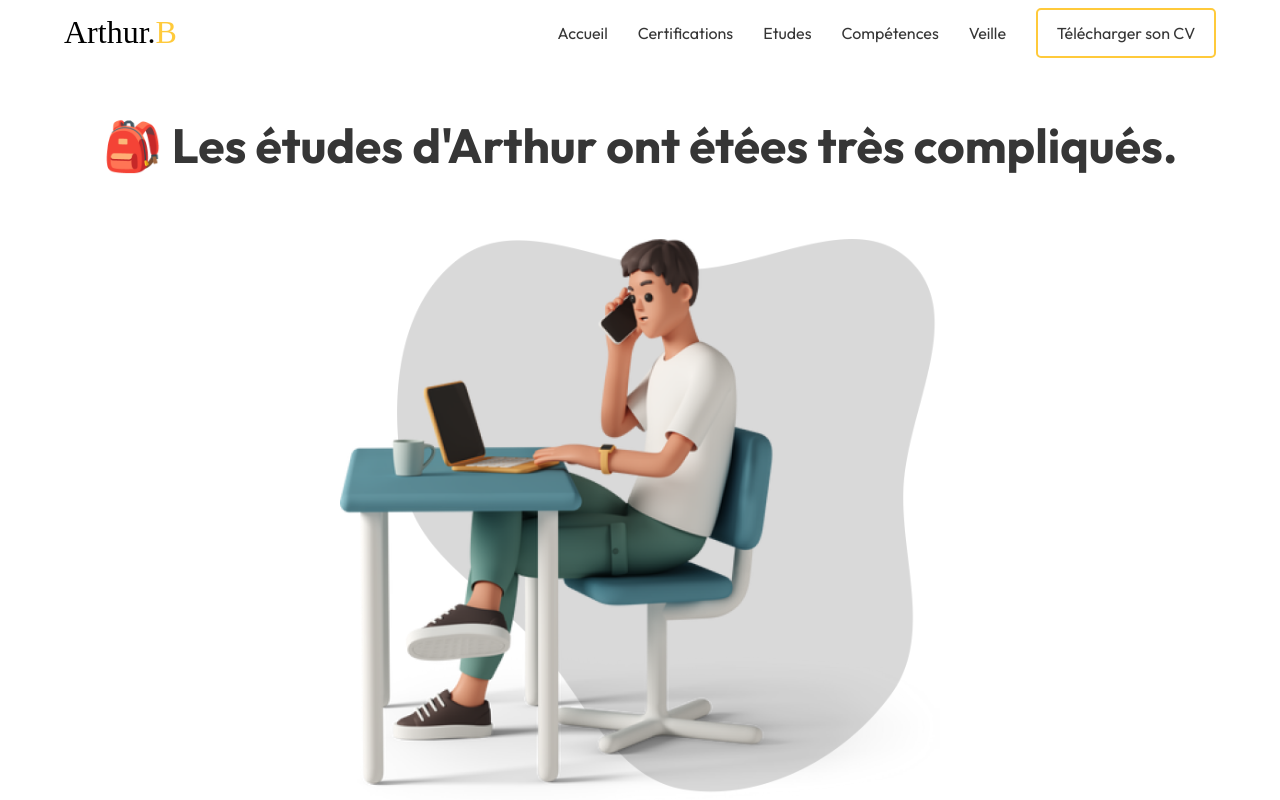
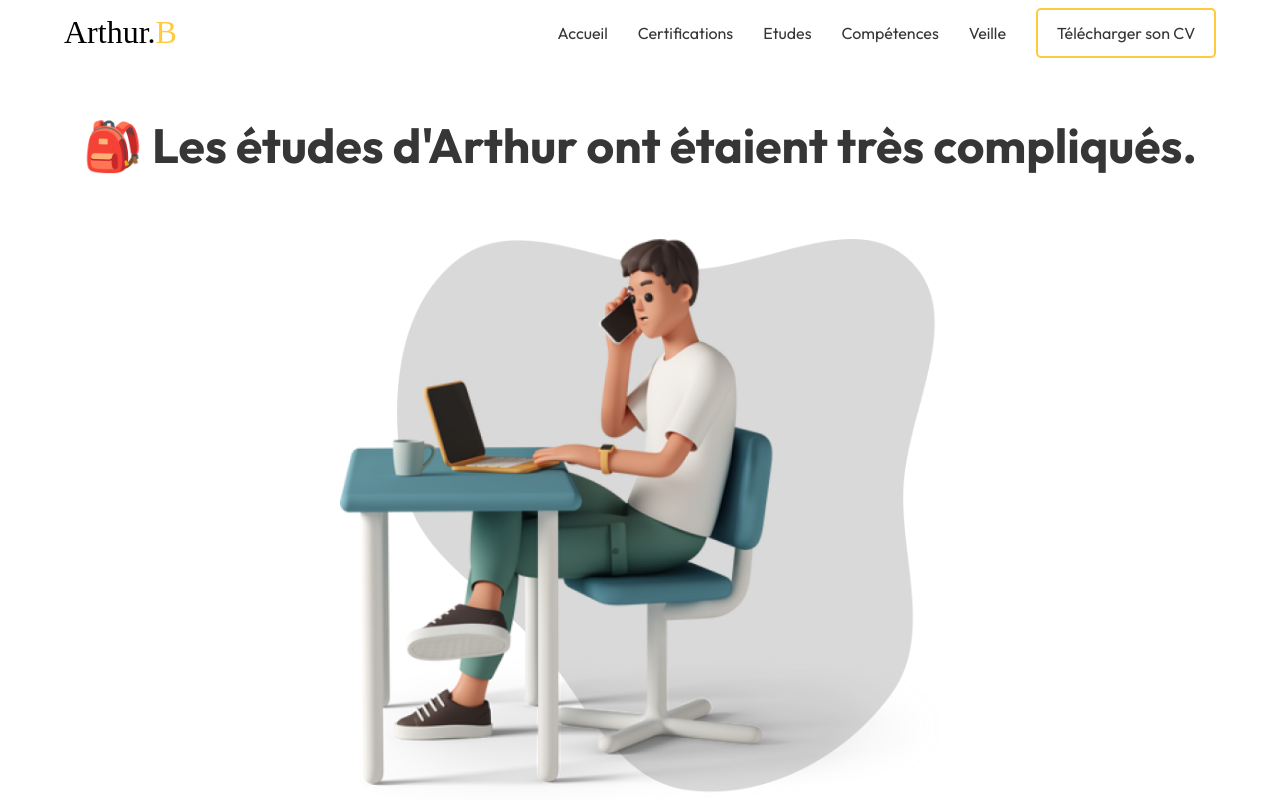
Before and after one commit to JustArthur/Portfolio, a plain HTML site: page pages/etudes.html in a window 1280 px wide. Shown: the top 800 px of the page. Drawn offline with nearby package versions, Linux system fonts and the light colour scheme; a web font is replaced by a local one.

Commit message:
Ver 1.2.2

```diff
--- a/pages/etudes.html
+++ b/pages/etudes.html
@@ -40,7 +40,7 @@
     <!-- Section presentation etude -->
     <section class="presentation__etude">
         <div class="container__etude">
-            <h1 class="title-pres">🎒 Les études d'Arthur ont étées très compliqués.</h1>
+            <h1 class="title-pres">🎒 Les études d'Arthur ont étaient très compliqués.</h1>
 
             <img src="../src/img/img9.png" alt="etude-image" class="image-pres">
         </div>
```
